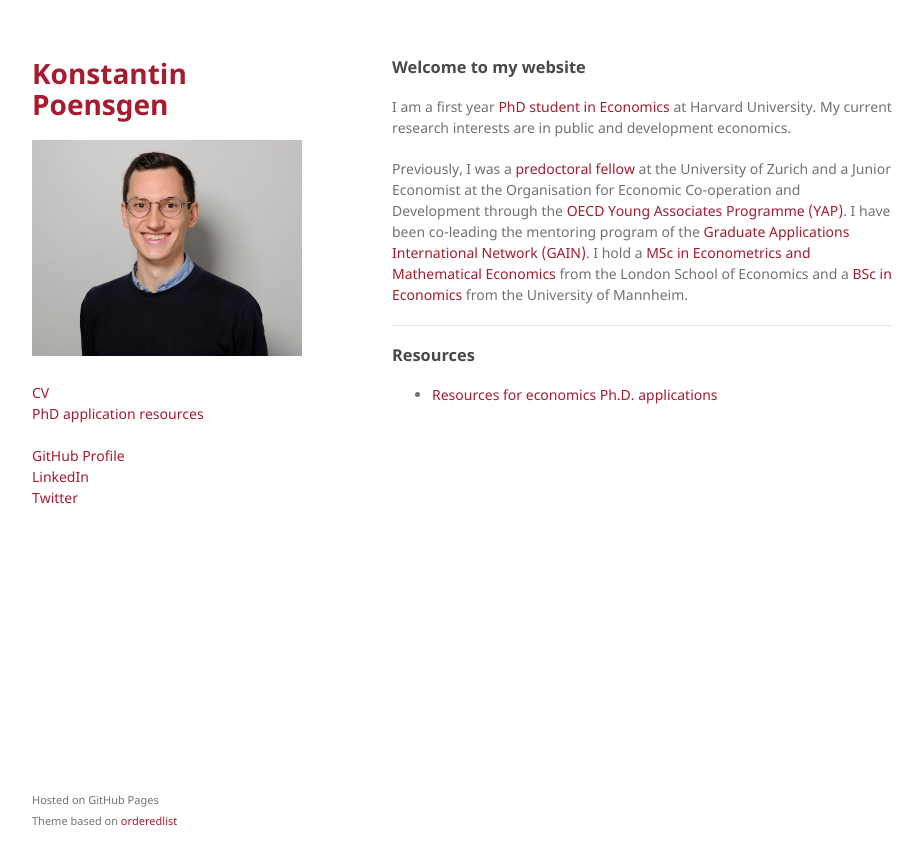
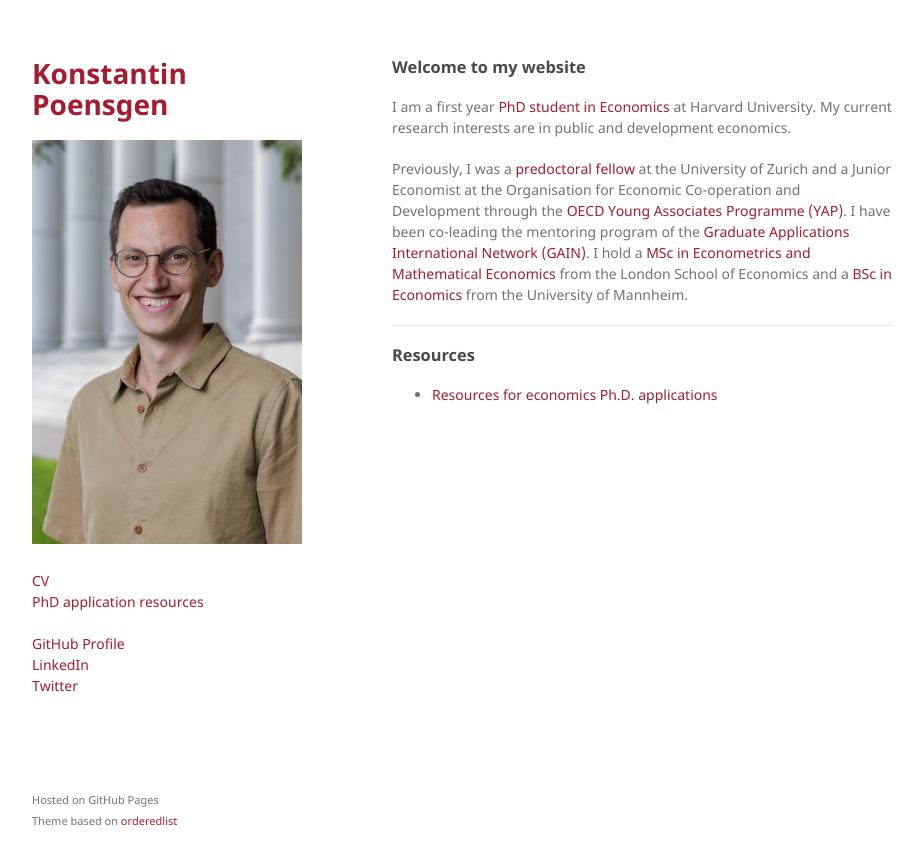
Before and after one commit to konstantinpoensgen/konstantinpoensgen.github.io, a Jekyll site: the page built from README.md, in a window 1280 px wide. Shown: the top 865 px of the page, without its empty margins (178-1101 px from the left). Built offline with Jekyll 4.4.1, drawn with Linux system fonts in a browser that asks for light colours; our own code applies the rules of GitHub Pages for plain Markdown files.

Commit message:
Update front page

```diff
--- a/_config.yml
+++ b/_config.yml
@@ -1,4 +1,4 @@
 theme: jekyll-theme-minimal
 title: Konstantin Poensgen
-logo: /assets/images/Poensgen_Konstantin_MB36995_15x12cm.jpg
+logo: /assets/images/230821-0469.jpg
 description: Incoming PhD student in Economics at Harvard University
```
Also changed, not shown: assets/images/230821-0469.jpg (added).
